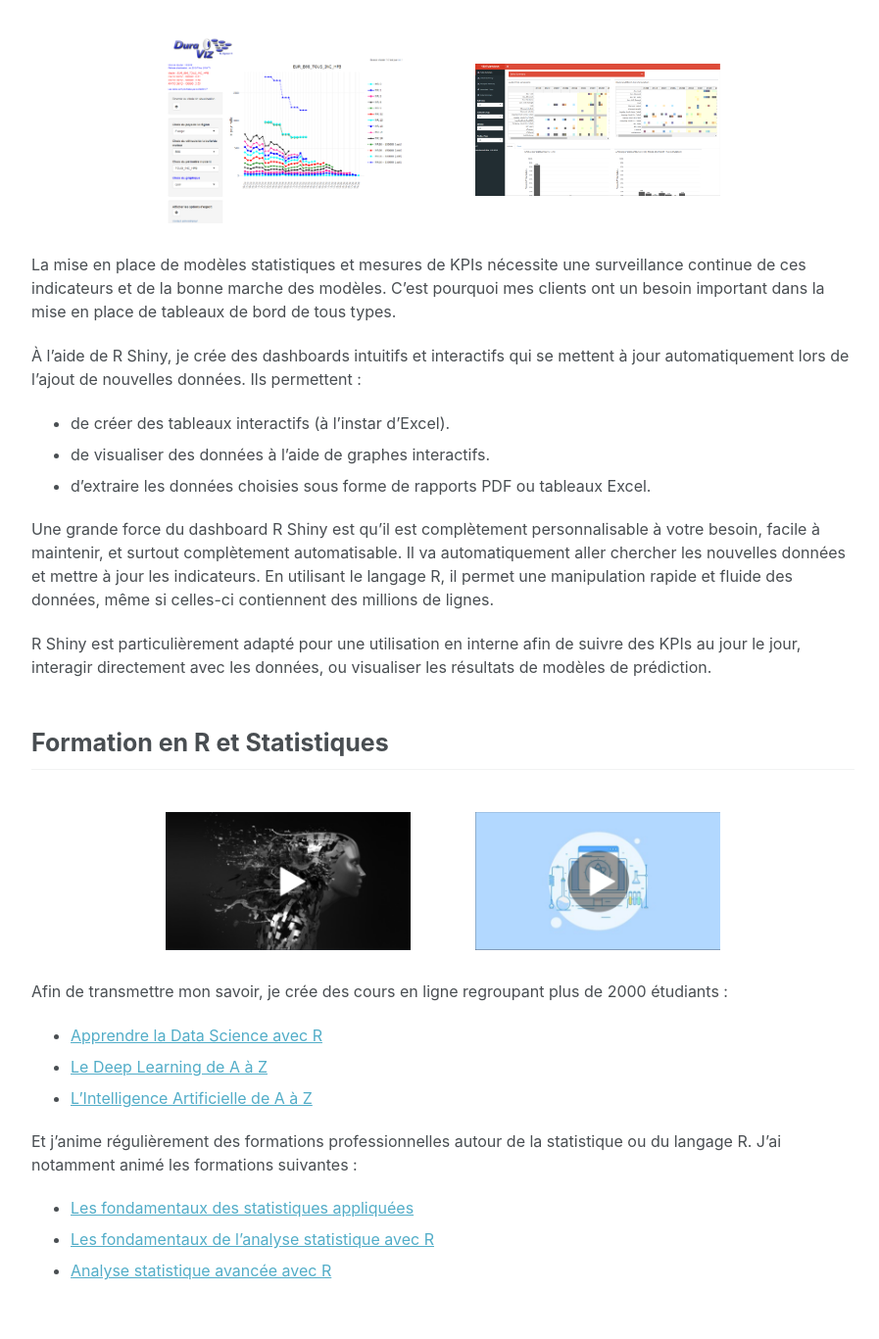
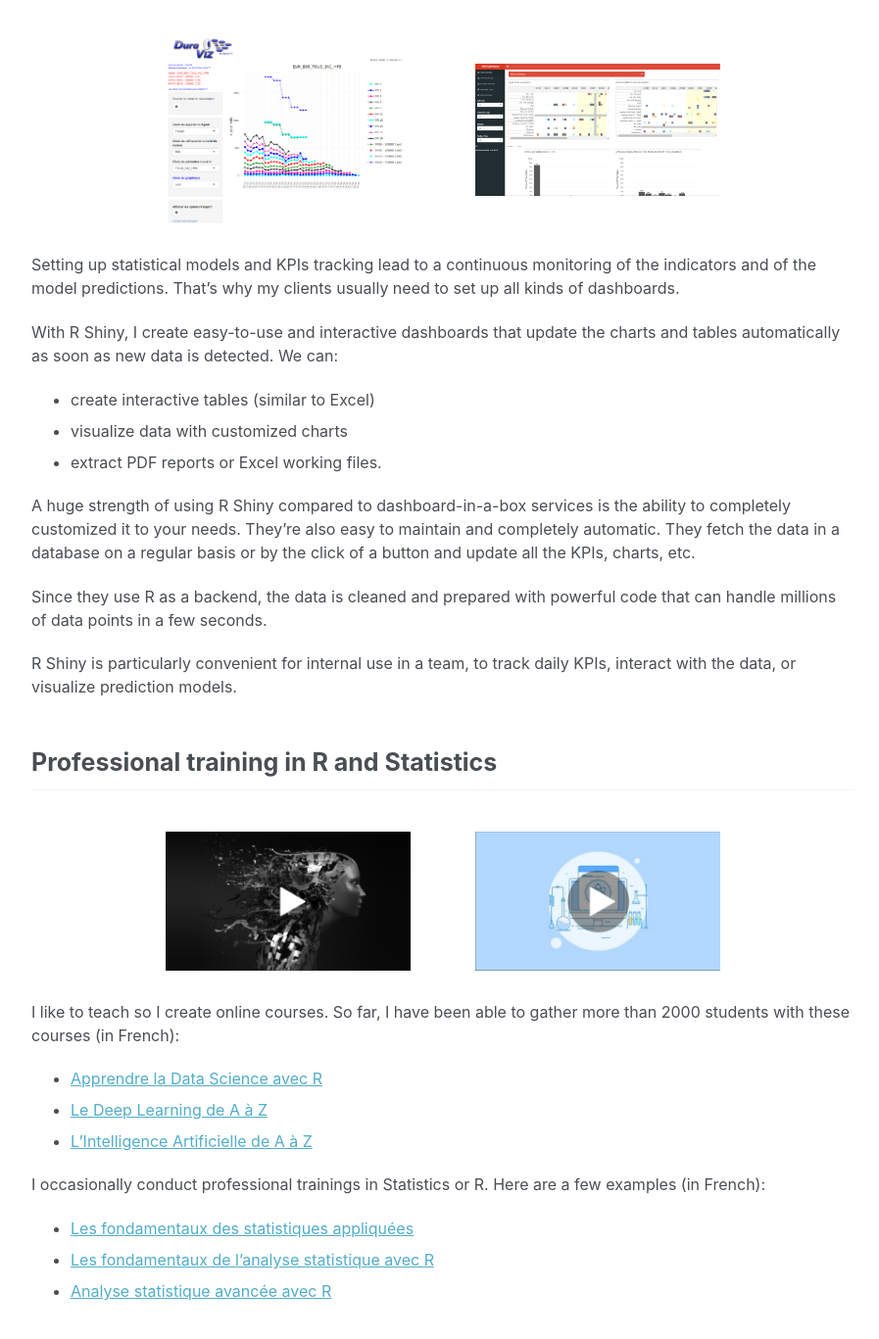
Before and after one commit to Huitziii/charlesbordet.com, a Jekyll site: the page built from _pages/services-en.md, in a window 1280 px wide and 1400 px high, scrolled down 1317 px. Shown: the top 1367 px of the window at 98% size, without its empty margins (188-1085 px from the left). Built offline with Jekyll 4.4.1, drawn with Linux system fonts in a browser that asks for light colours; nearby versions of some CDN libraries.

Commit message:
translated services page

```diff
--- a/_pages/services-en.md
+++ b/_pages/services-en.md
@@ -49,32 +49,34 @@
 	<a href="{{ "/assets/images/mds.png" | absolute_url }}"><img src="{{ "/assets/images/mds.png" | absolute_url }}" width="250px" style="margin: 30px"></a>
 </div>
 
-La mise en place de modèles statistiques et mesures de KPIs nécessite une surveillance continue de ces indicateurs et de la bonne marche des modèles. C'est pourquoi mes clients ont un besoin important dans la mise en place de tableaux de bord de tous types.
+Setting up statistical models and KPIs tracking lead to a continuous monitoring of the indicators and of the model predictions. That's why my clients usually need to set up all kinds of dashboards.
 
-À l'aide de R Shiny, je crée des dashboards intuitifs et interactifs qui se mettent à jour automatiquement lors de l'ajout de nouvelles données. Ils permettent :
+With R Shiny, I create easy-to-use and interactive dashboards that update the charts and tables automatically as soon as new data is detected. We can:
 
-* de créer des tableaux interactifs (à l'instar d'Excel).
-* de visualiser des données à l'aide de graphes interactifs.
-* d'extraire les données choisies sous forme de rapports PDF ou tableaux Excel.
+* create interactive tables (similar to Excel)
+* visualize data with customized charts
+* extract PDF reports or Excel working files.
 
-Une grande force du dashboard R Shiny est qu'il est complètement personnalisable à votre besoin, facile à maintenir, et surtout complètement automatisable. Il va automatiquement aller chercher les nouvelles données et mettre à jour les indicateurs. En utilisant le langage R, il permet une manipulation rapide et fluide des données, même si celles-ci contiennent des millions de lignes.
+A huge strength of using R Shiny compared to dashboard-in-a-box services is the ability to completely customized it to your needs. They're also easy to maintain and completely automatic. They fetch the data in a database on a regular basis or by the click of a button and update all the KPIs, charts, etc.
 
-R Shiny est particulièrement adapté pour une utilisation en interne afin de suivre des KPIs au jour le jour, interagir directement avec les données, ou visualiser les résultats de modèles de prédiction.
+Since they use R as a backend, the data is cleaned and prepared with powerful code that can handle millions of data points in a few seconds.
 
-## Formation en R et Statistiques
+R Shiny is particularly convenient for internal use in a team, to track daily KPIs, interact with the data, or visualize prediction models.
+
+## Professional training in R and Statistics
 
 <div class="text-center">
 	<a href="https://www.udemy.com/le-deep-learning-de-a-a-z/" target="_blank"><img src="{{ "/assets/images/deep-learning-udemy.png" | absolute_url }}" width="250px" style="margin: 30px"></a>
 	<a href="https://www.udemy.com/datascience-r/" target="_blank"><img src="{{ "/assets/images/r-udemy.png" | absolute_url }}" width="250px" style="margin: 30px"></a>
 </div>
 
-Afin de transmettre mon savoir, je crée des cours en ligne regroupant plus de 2000 étudiants :
+I like to teach so I create online courses. So far, I have been able to gather more than 2000 students with these courses (in French):
 
 * [Apprendre la Data Science avec R](https://www.udemy.com/datascience-r/?couponCode=WEBSITE)
 * [Le Deep Learning de A à Z](https://www.udemy.com/le-deep-learning-de-a-a-z/?couponCode=WEBSITE)
 * [L'Intelligence Artificielle de A à Z](https://www.udemy.com/intelligence-artificielle-az/?couponCode=WEBSITE)
 
-Et j'anime régulièrement des formations professionnelles autour de la statistique ou du langage R. J'ai notamment animé les formations suivantes :
+I occasionally conduct professional trainings in Statistics or R. Here are a few examples (in French):
 
 * [Les fondamentaux des statistiques appliquées](https://www.ib-formation.fr/catalogue/nbs-details/catref/universib-formations-informatiques-informatique-decisionnelle-les-fondamentaux/ref/bi090/les-fondamentaux-des-statistiques-appliquees)
 * [Les fondamentaux de l'analyse statistique avec R](https://www.ib-formation.fr/catalogue/nbs-details/catref/universib-formations-informatiques-informatique-decisionnelle-les-fondamentaux/ref/bi103/les-fondamentaux-de-lanalyse-statistique-avec-r)
```
